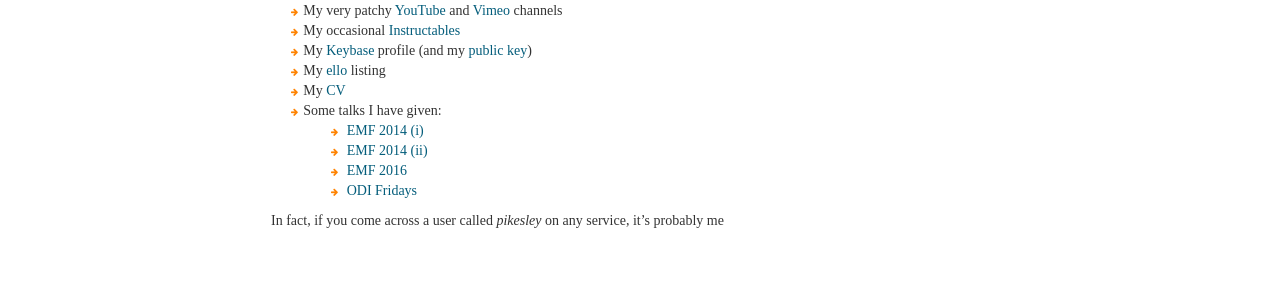
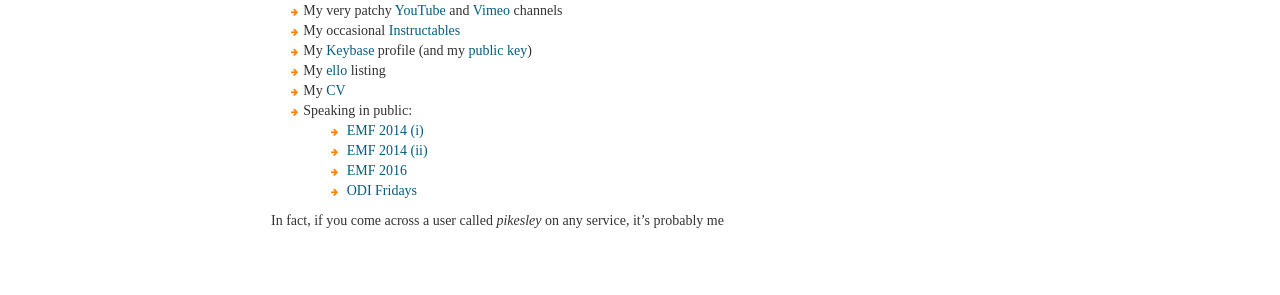
Before and after one commit to pikesley/pikesley.github.io, a Jekyll site: the page built from index.md, in a window 1280 px wide. Shown: the part 330-625 px from the top of the page. Built offline with Jekyll 4.4.1, drawn with Linux system fonts in a browser that asks for light colours; nearby versions of some CDN libraries; some web fonts are replaced; a style sheet for code colours, icons or effects is not loaded.

Commit message:
Better words

```diff
--- a/index.md
+++ b/index.md
@@ -11,7 +11,7 @@ Some other places you can find me on the internets:
 {% for find in site.data.find-me %}
   <li>{{ find | markdownify | remove: '<p>' | remove: '</p>' }}</li>
 {% endfor %}
-  <li>Some talks I have given:
+  <li>Speaking in public:
   <ul>
     {% for talk in site.data.talks %}
       <li>
```
